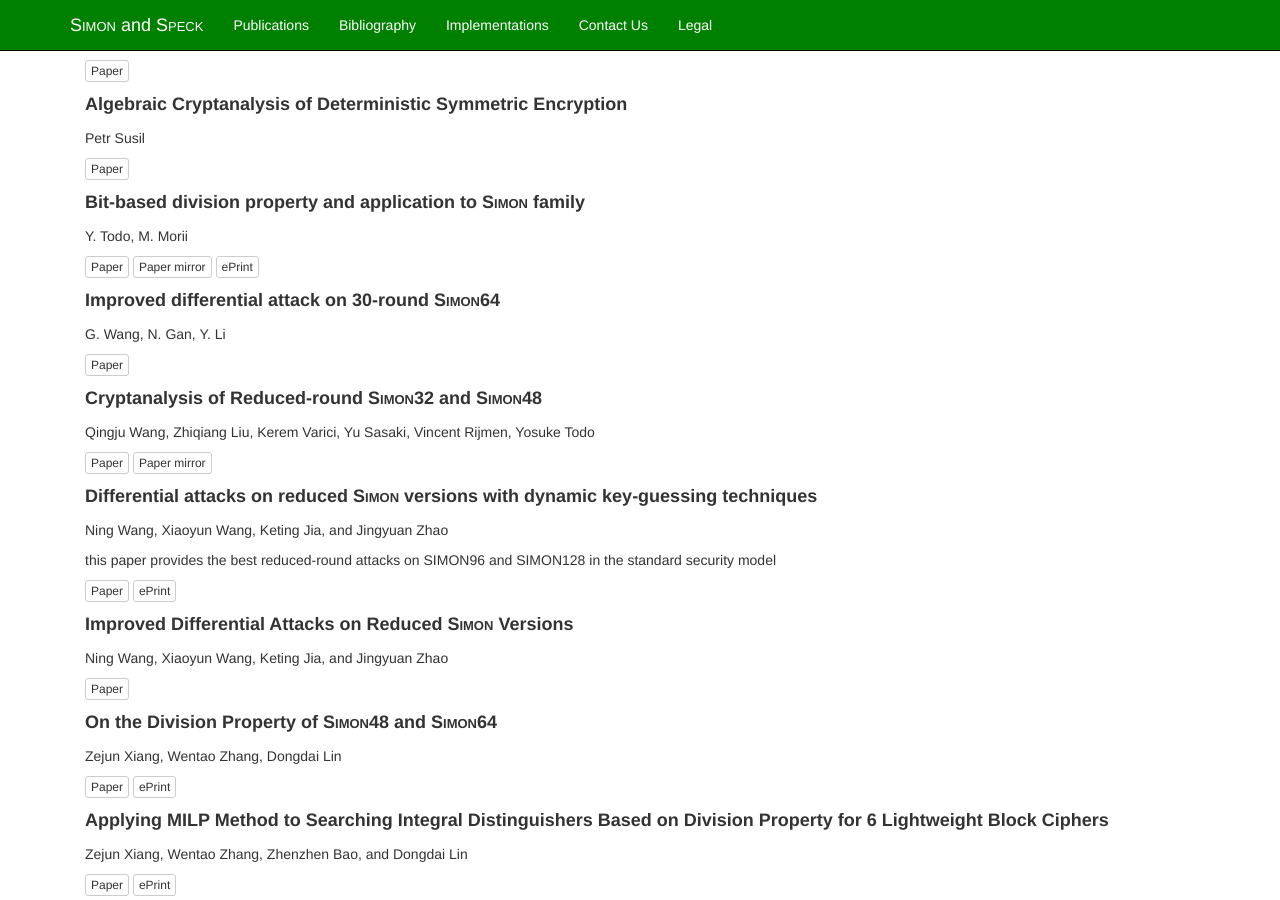
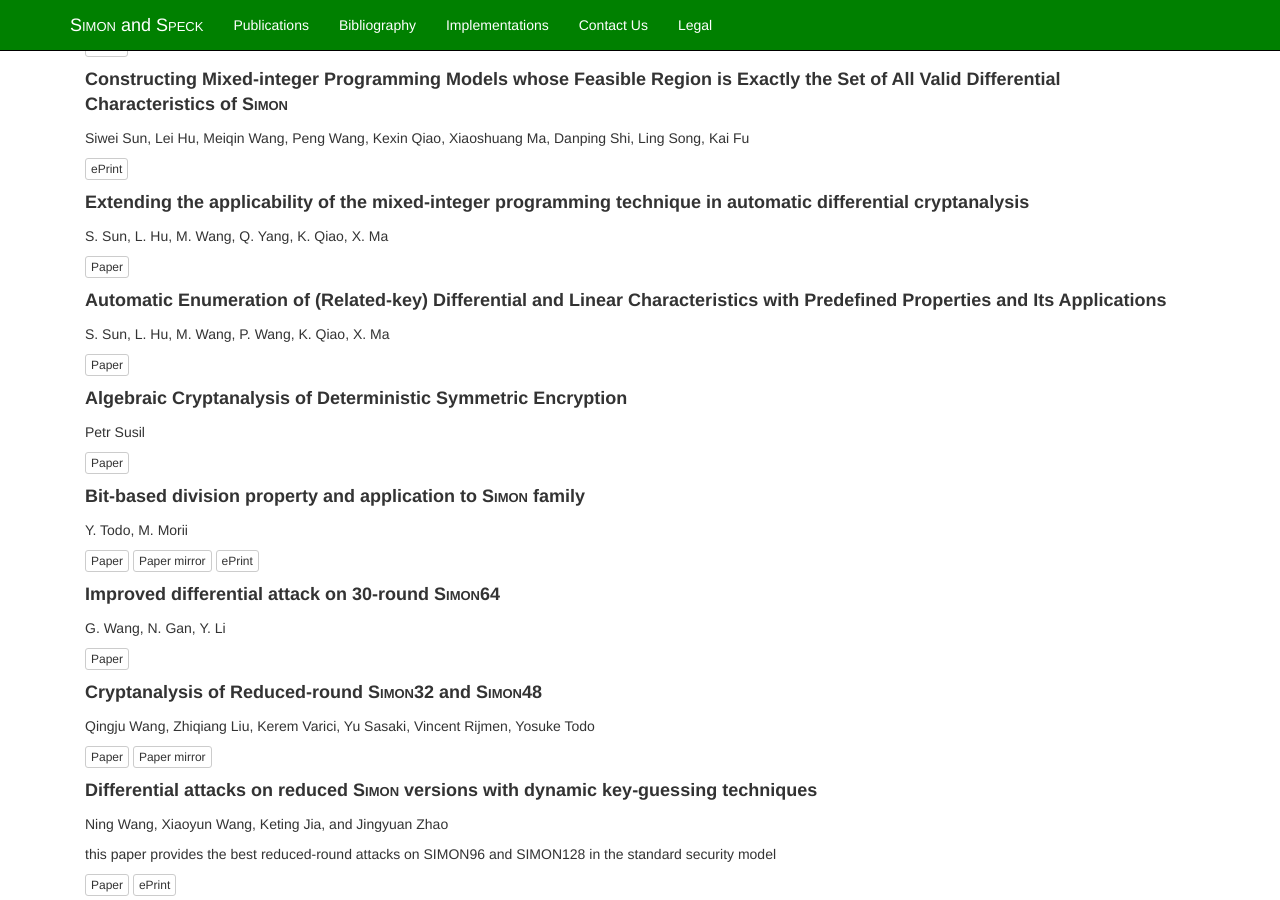
Before and after one commit to nsacyber/simon-speck, a Jekyll site: the page built from bibliography/index.html, in a window 1280 px wide and 900 px high, scrolled down 7240 px. Built offline with Jekyll 4.4.1, drawn with Linux system fonts in a browser that asks for light colours; nearby versions of some CDN libraries; some of the changed text lies outside the part shown.

Commit message:
added a couple references

```diff
--- a/_data/bibs.yml
+++ b/_data/bibs.yml
@@ -131,6 +131,11 @@
   url: https://link.springer.com/chapter/10.1007/978-3-319-13051-4_9
   alt_eprint: https://eprint.iacr.org/2014/320
 
+- title: "Improved top-down techniques in differential cryptanalysis"
+  authors: I. Dinur, O. Dunkelman, M. Gutman, A. Shamir
+  url: https://link.springer.com/chapter/10.1007/978-3-319-22174-8_8
+  alt_url: https://pdfs.semanticscholar.org/f499/8257bfc0341aad57263028a2b1e9698126d3.pdf
+
 - title: "Differential distribution properties of the SIMON block cipher family"
   authors: X. Dong, J. Guan
   url: https://ieeexplore.ieee.org/abstract/document/7546391/
@@ -192,6 +197,10 @@
   authors: H. Lee, H. Kang, D. Hong, J. Sung, and S. Hong
   description: Provides the best reduced-round attacks on SPECK32 and SPECK48
   url: http://koreascience.or.kr/article/ArticleFullRecord.jsp?cn=JBBHCB_2018_v28n1_15
+
+- title: "Calculating the Approximate Probability of Differentials for ARX-Based Cipher Using SAT Solver"
+  authors: H.C. Lee, S. Kim, H.C. Kang, D. Hong
+  url: http://www.koreascience.or.kr/article/ArticleFullRecord.jsp?cn=JBBHCB_2018_v28n1_15
 
 - title: "Related-Key Linear Cryptanalysis on SIMON"
   authors: Jung-Keun Lee, Bonwook Koo, Woo-Hwan Kim
@@ -312,6 +321,10 @@
   authors: S. Sun, L. Hu, M. Wang, Q. Yang, K. Qiao, X. Ma
   url: https://link.springer.com/chapter/10.1007/978-3-319-23318-5_8
 
+- title: "Automatic Enumeration of (Related-key) Differential and Linear Characteristics with Predefined Properties and Its Applications"
+  authors: S. Sun, L. Hu, M. Wang, P. Wang, K. Qiao, X. Ma
+  url: http://citeseerx.ist.psu.edu/viewdoc/download?doi=10.1.1.650.6081&rep=rep1&type=pdf
+
 - title: "Algebraic Cryptanalysis of Deterministic Symmetric Encryption"
   authors: Petr Susil
   url: https://infoscience.epfl.ch/record/210605/files/EPFL_TH6651.pdf
```
